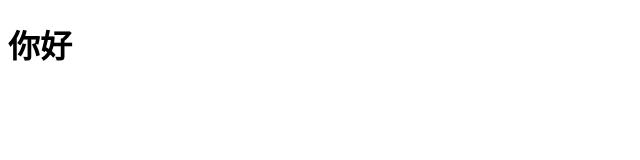
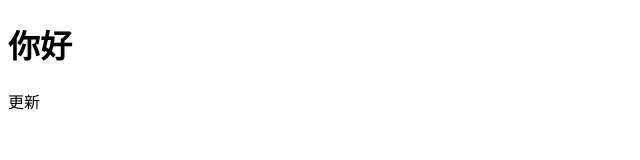
Before and after one commit to WEI19981006/A, a plain HTML site: page index.html in a window 1280 px wide. Shown: the full height of the page, 0-640 px from the left. Drawn offline with Linux system fonts and the light colour scheme.

Commit message:
A更新了

```diff
--- a/index.html
+++ b/index.html
@@ -8,5 +8,6 @@
 </head>
 <body>
     <h1>你好</h1>
+    <P>更新</P>
 </body>
 </html>
```
